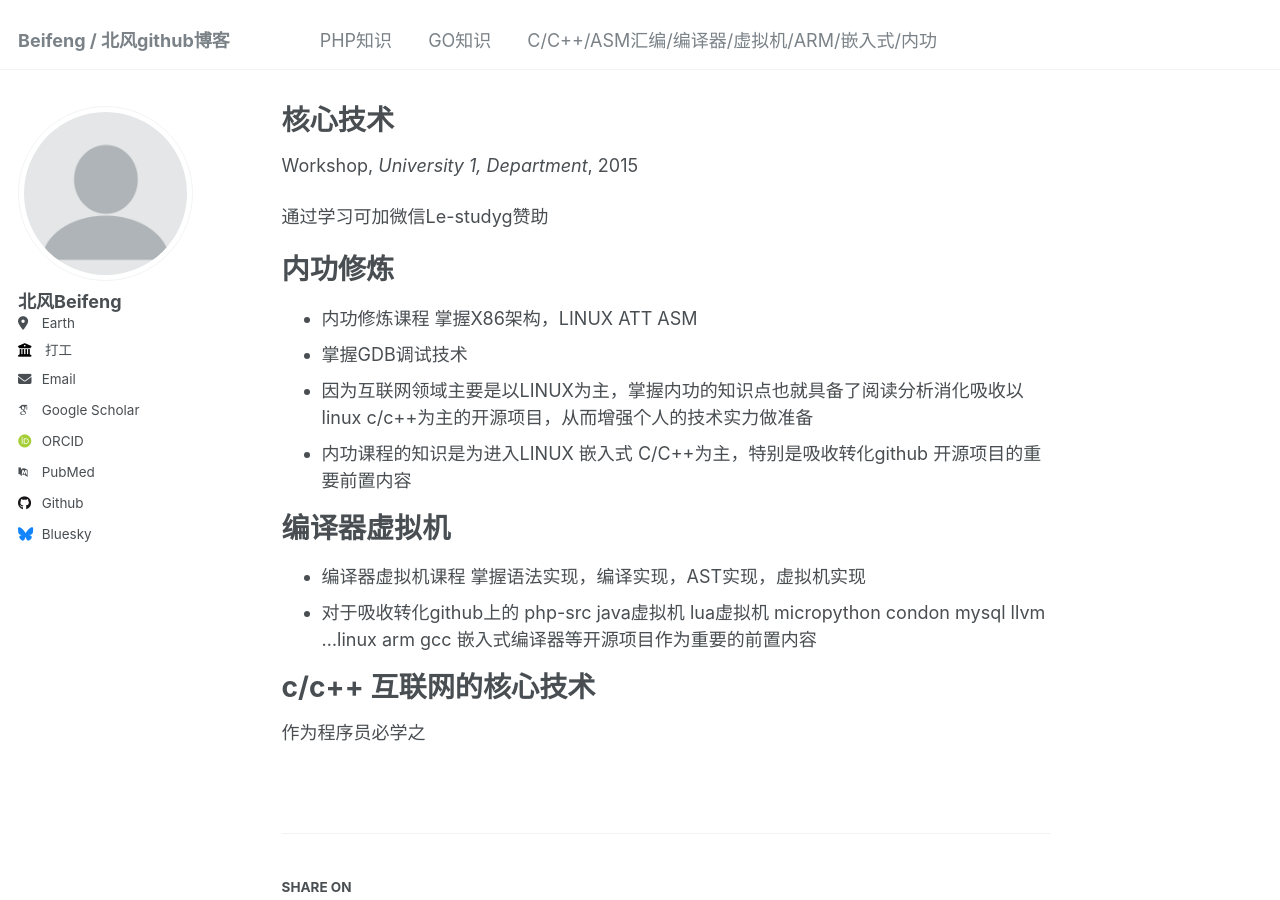
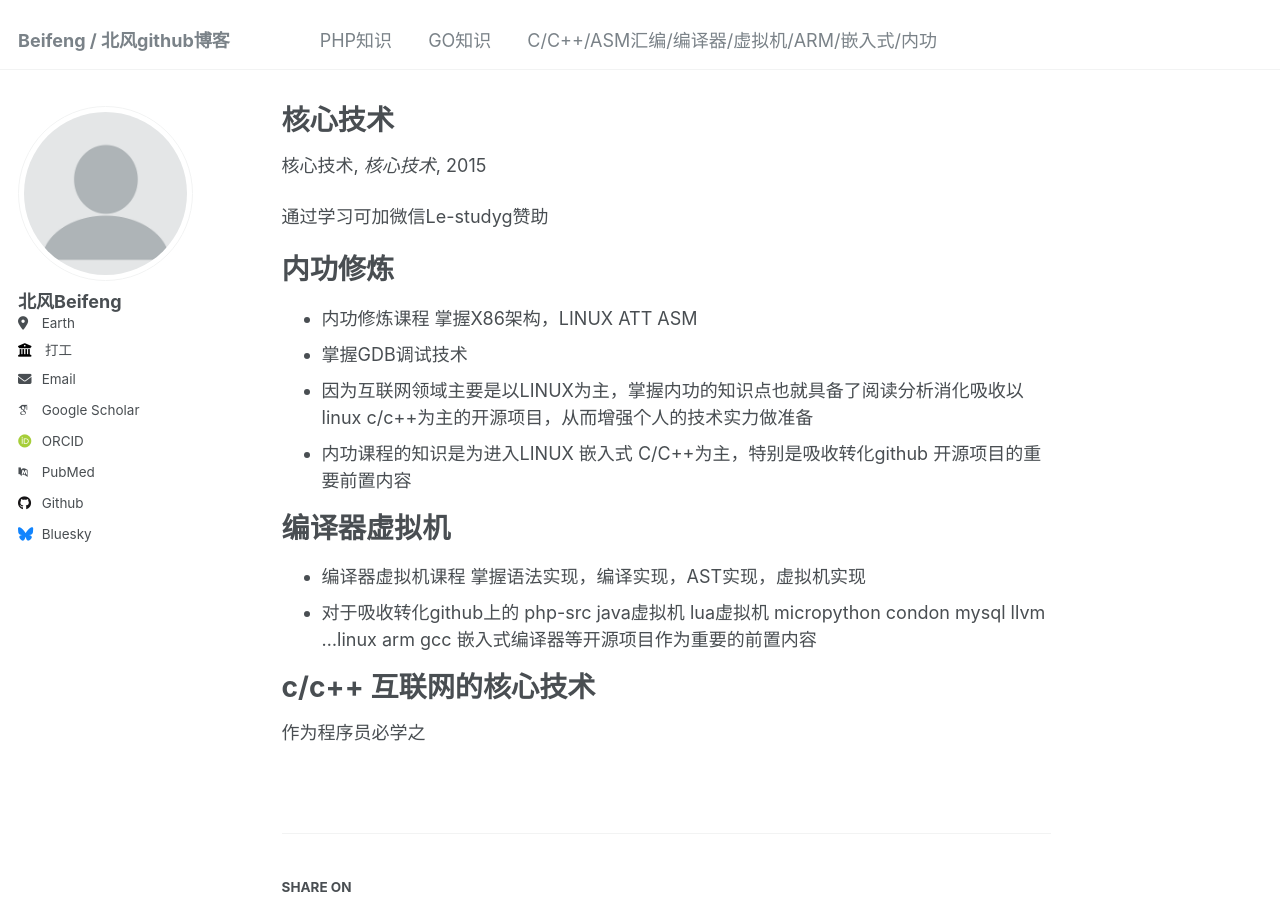
Before and after one commit to beifengisnil/beifengisnil.github.io, a Jekyll site: the page built from _teaching/2015-spring-teaching-2.md, in a window 1280 px wide and 900 px high. Built offline with Jekyll 4.4.1, drawn with Linux system fonts in a browser that asks for light colours; some web fonts are replaced.

Commit message:
Update 2015-spring-teaching-2.md

```diff
--- a/_teaching/2015-spring-teaching-2.md
+++ b/_teaching/2015-spring-teaching-2.md
@@ -1,9 +1,9 @@
 ---
 title: "核心技术"
 collection: teaching
-type: "Workshop"
+type: "核心技术"
 permalink: /teaching/2015-spring-teaching-1
-venue: "University 1, Department"
+venue: "核心技术"
 date: 2015-01-01
 location: "City, Country"
 ---
```
